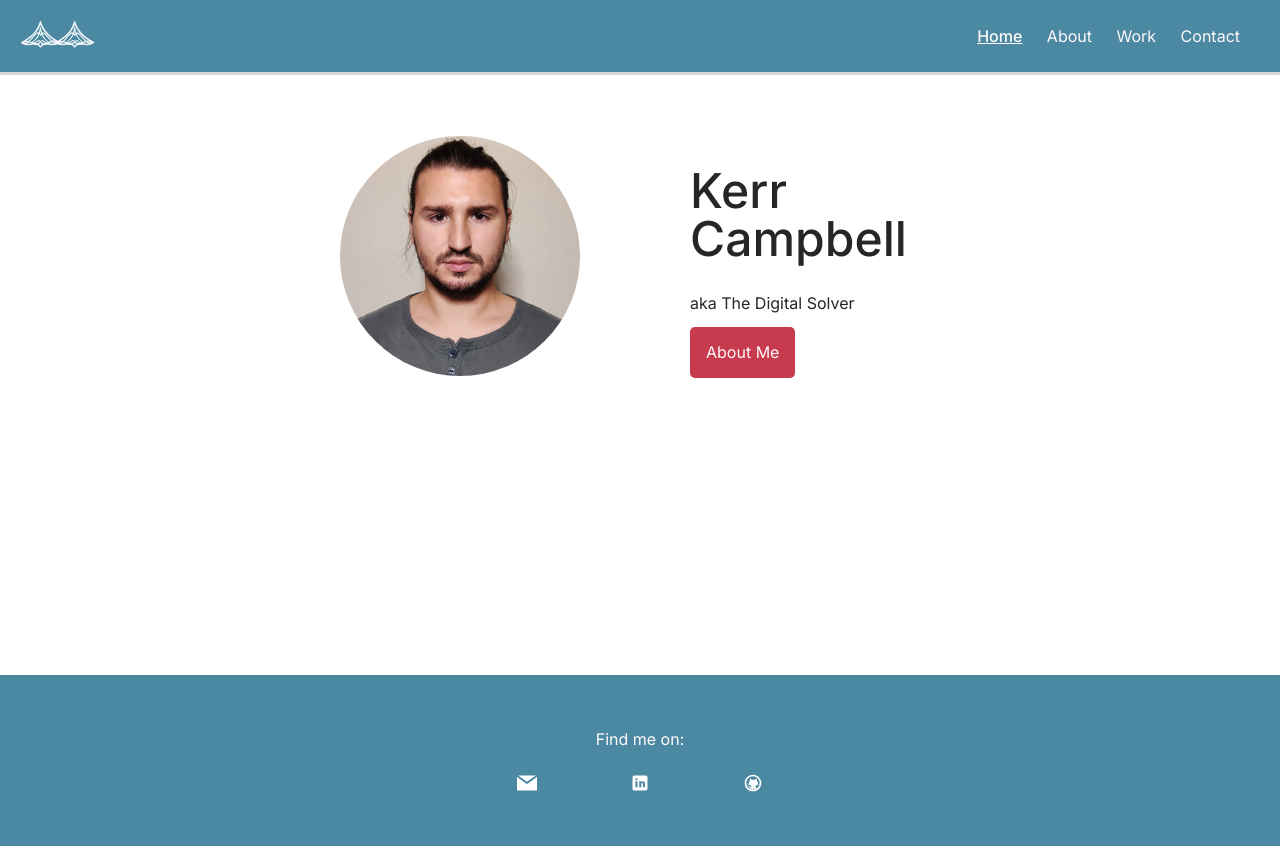
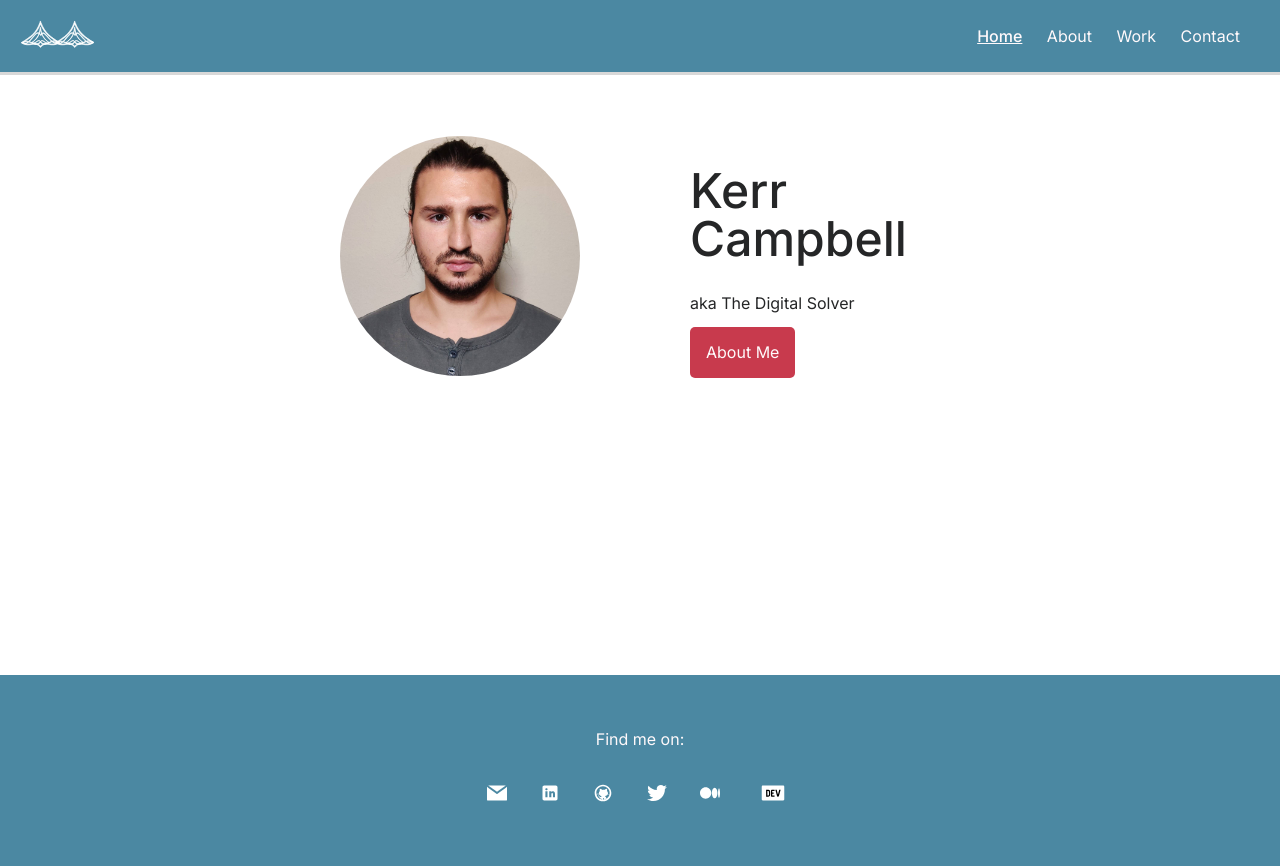
Before and after one commit to digital-solver/portfolio-website, a website: page index.html in a window 1280 px wide. Drawn offline with nearby package versions, Linux system fonts and the light colour scheme.

Commit message:
Adding social links

```diff
--- a/index.html
+++ b/index.html
@@ -64,11 +64,38 @@
     <footer class="page-footer">
         <p>Find me on:</p>
         <ul class="social-media">
-            <li><a href="mailto:kerr.digitalsolver@gmail.com"><img src="img/email-icon-white.svg" alt="email-icon"></a></li>
-            <li><a href="https://www.linkedin.com/in/kerrcampbell/"><img src="img/linkedin-white.svg" alt="linkedin-logo"></a></li>
-            <li><a href="https://github.com/Digital-Solver"><img src="img/github-white.svg" alt="github-logo"></a></li>
+          <li>
+            <a href="mailto:kerr.digitalsolver@gmail.com"
+              ><img src="img/email-icon-white.svg" alt="email-icon"
+            /></a>
+          </li>
+          <li>
+            <a href="https://www.linkedin.com/in/kerrcampbell/"
+              ><img src="img/linkedin-white.svg" alt="linkedin-logo"
+            /></a>
+          </li>
+          <li>
+            <a href="https://github.com/Digital-Solver"
+              ><img src="img/github-white.svg" alt="github-logo"
+            /></a>
+          </li>
+          <li>
+            <a href="https://twitter.com/solver_digital"
+              ><img src="img/twitter-white.svg" alt="twitter-logo"
+            /></a>
+          </li>
+          <li>
+            <a href="https://medium.com/@kerr.digitalsolver"
+              ><img src="img/medium-white.svg" alt="medium-logo"
+            /></a>
+          </li>
+          <li>
+            <a href="https://dev.to/digitalsolver"
+              ><img src="img/dev-to-white.svg" alt="dev-to-logo"
+            /></a>
+          </li>
         </ul>
-    </footer>
+      </footer>
 
     <!-- SCRIPTS -->
     <!-- <script src="js/tota11y.min.js"></script> -->
```
Also changed, not shown: about.html (+18 -3 lines), contact.html (+16 -1 lines), work.html (+16 -1 lines), img/dev-to-white.svg (added), img/medium-white.svg (added), img/twitter-white.svg (added).
